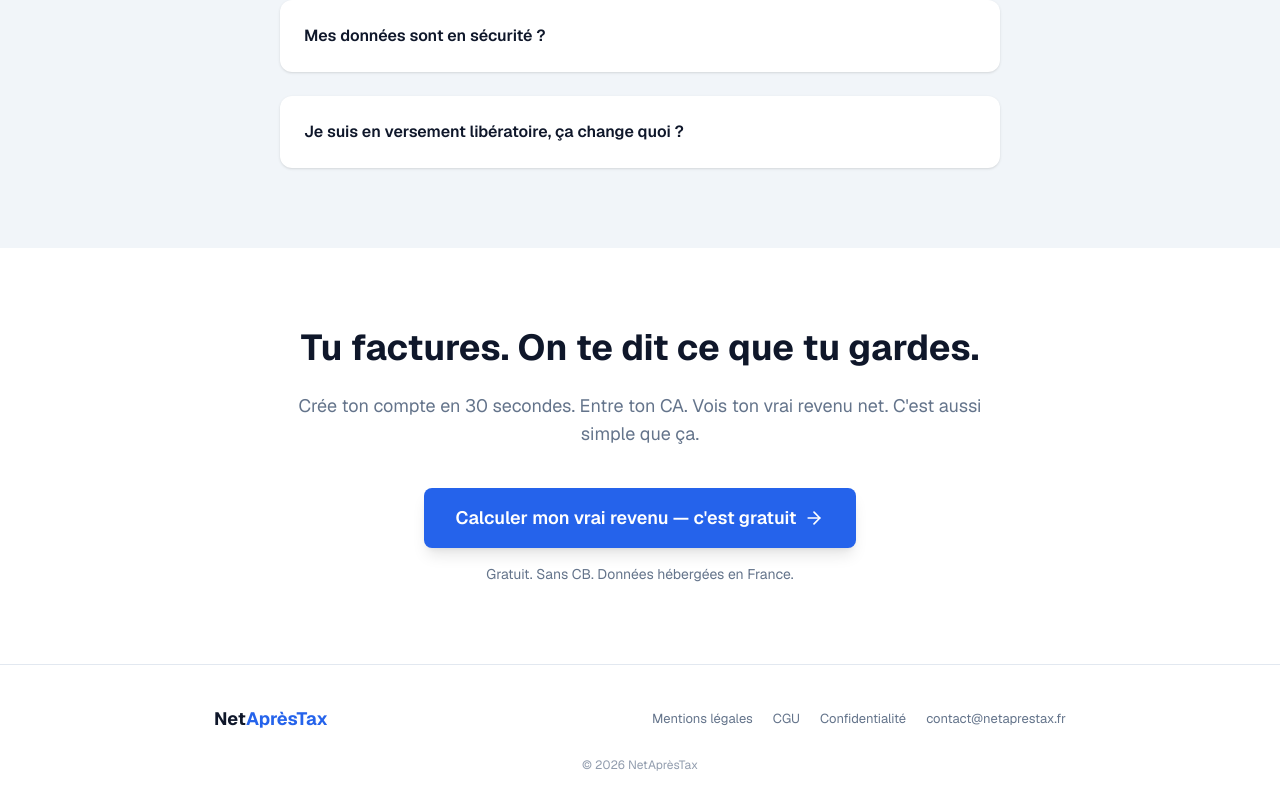
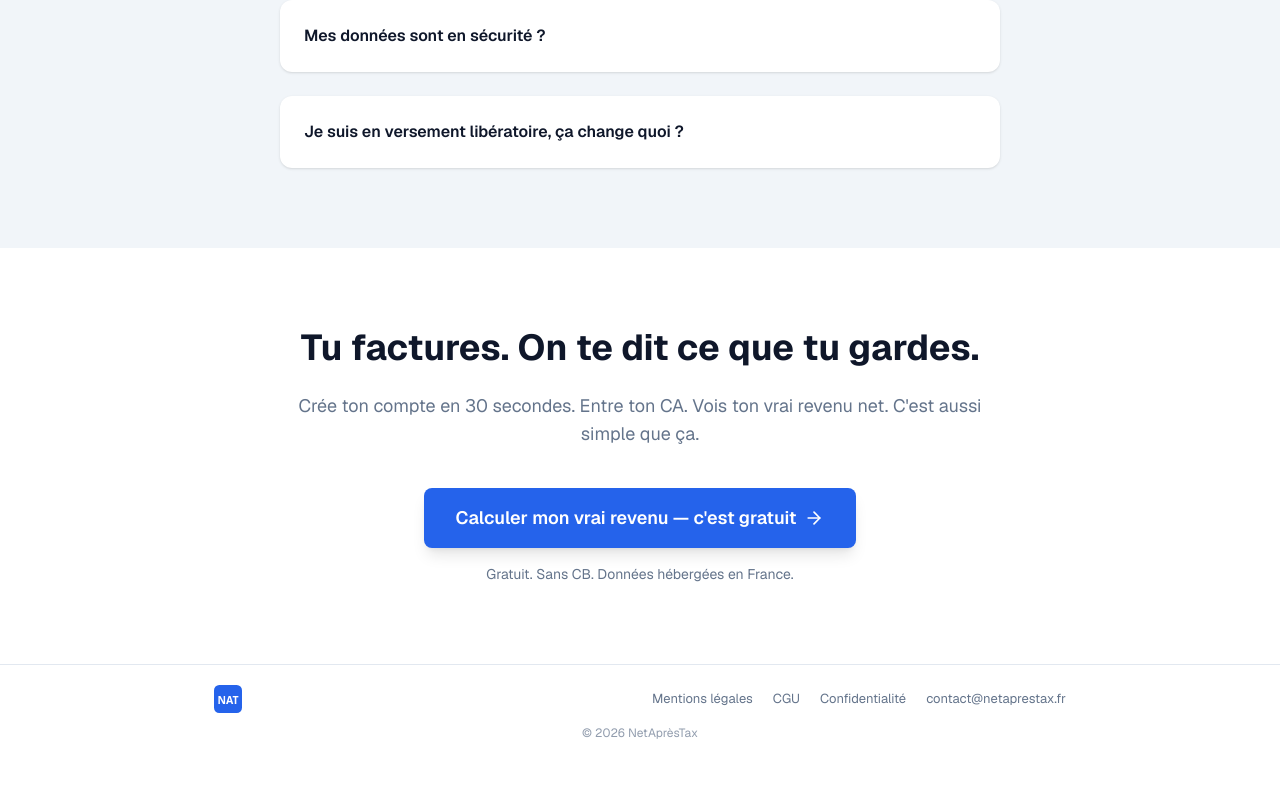
Before and after one commit to devnako/netaprestax, a Next.js app: page / in a window 1280 px wide. Shown: the part 3771-4576 px from the top of the page. After the commit the page ends 4532 px from the top, so only its background shows below. Built offline with nearby package versions, Linux system fonts and the light colour scheme.

Commit message:
fix: compact footer with SVG logo instead of text

```diff
--- a/src/app/page.tsx
+++ b/src/app/page.tsx
@@ -260,13 +260,16 @@ export default function Home() {
       </section>
 
       {/* Footer */}
-      <footer className="border-t border-border pt-10 pb-8">
+      <footer className="border-t border-border py-5">
         <div className="mx-auto max-w-[900px] px-6">
-          <div className="flex flex-col items-center justify-between gap-6 sm:flex-row">
-            <Link href="/" className="text-lg font-bold text-foreground">
-              Net<span className="text-primary">AprèsTax</span>
+          <div className="flex items-center justify-between gap-4">
+            <Link href="/" aria-label="Accueil">
+              <svg xmlns="http://www.w3.org/2000/svg" viewBox="0 0 32 32" className="h-7 w-7">
+                <rect width="32" height="32" rx="6" fill="#2563eb"/>
+                <text x="16" y="21.5" textAnchor="middle" fontFamily="system-ui, sans-serif" fontWeight="700" fontSize="12" fill="white">NAT</text>
+              </svg>
             </Link>
-            <div className="flex flex-wrap justify-center gap-5 text-[13px] text-muted-foreground">
+            <div className="flex flex-wrap justify-end gap-5 text-[13px] text-muted-foreground">
               <Link href="/mentions-legales" className="hover:text-foreground transition-colors">
                 Mentions légales
               </Link>
@@ -281,7 +284,7 @@ export default function Home() {
               </a>
             </div>
           </div>
-          <p className="mt-6 text-center text-xs text-muted-foreground/70">
+          <p className="mt-3 text-center text-xs text-muted-foreground/70">
             © 2026 NetAprèsTax
           </p>
         </div>
```
